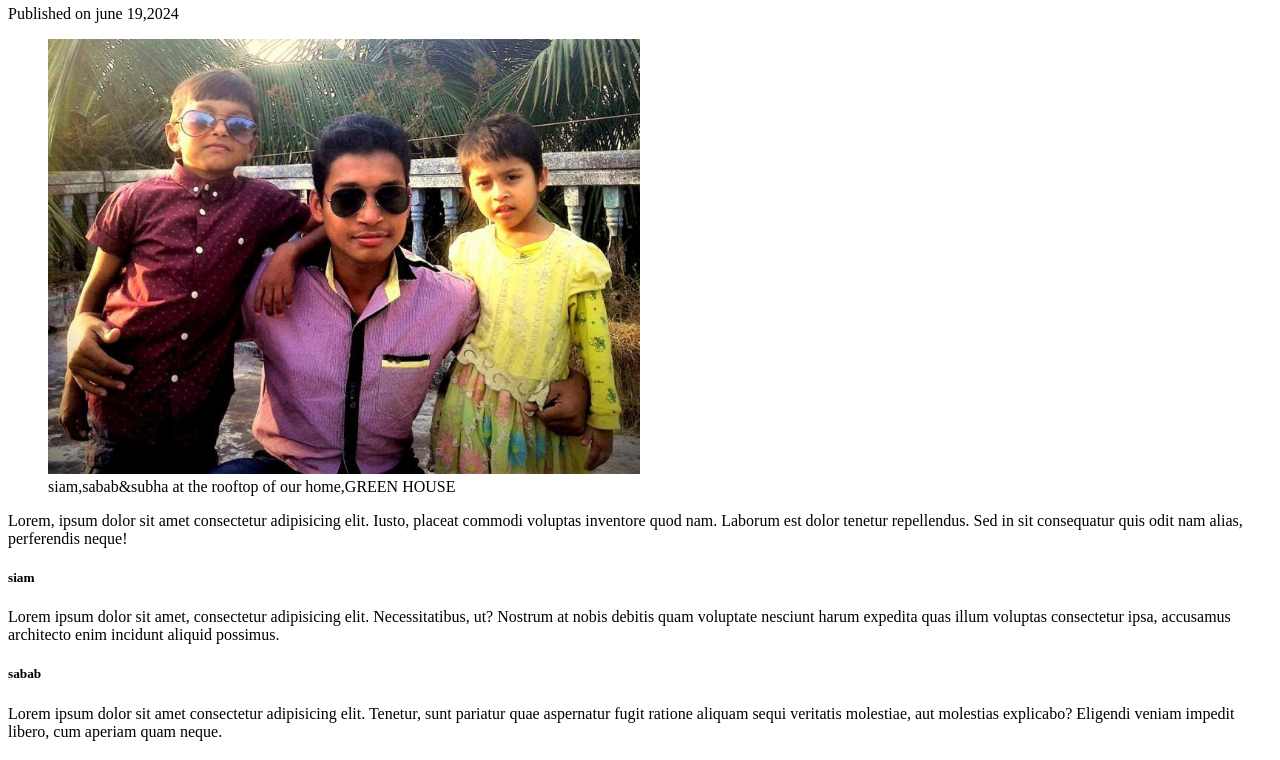
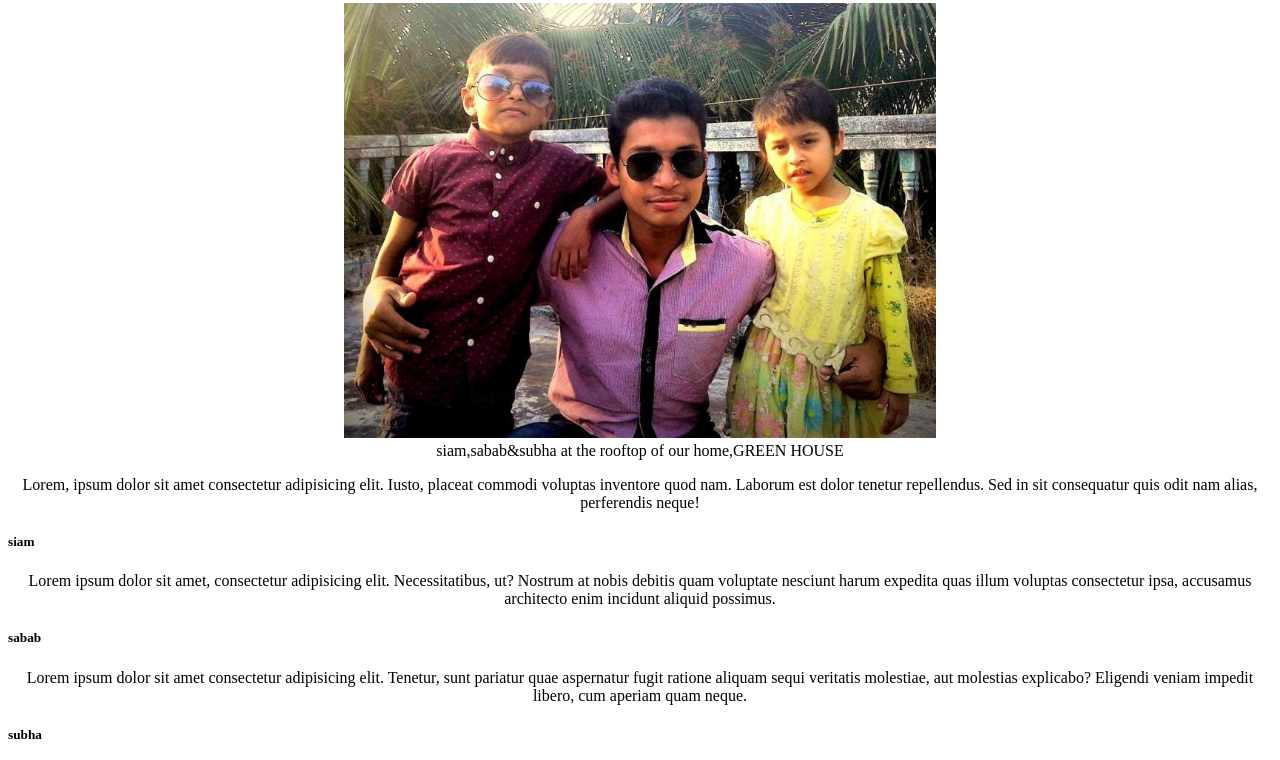
Before and after one commit to SymoonSIAM08/html5-intro, a plain HTML site: page index.html in a window 1280 px wide. Shown: the part 132-892 px from the top of the page. Drawn offline with Linux system fonts and the light colour scheme.

Commit message:
another change

```diff
--- a/index.html
+++ b/index.html
@@ -4,7 +4,7 @@
     <meta charset="UTF-8">
     <meta name="viewport" content="width=device-width, initial-scale=1.0">
     <title>My Blogs</title>
-    <link rel="stylesheet" href="styles/blog.css">
+    <link rel="stylesheet" href="styles/style.css">
 </head>
 <body>
     <header>
```
